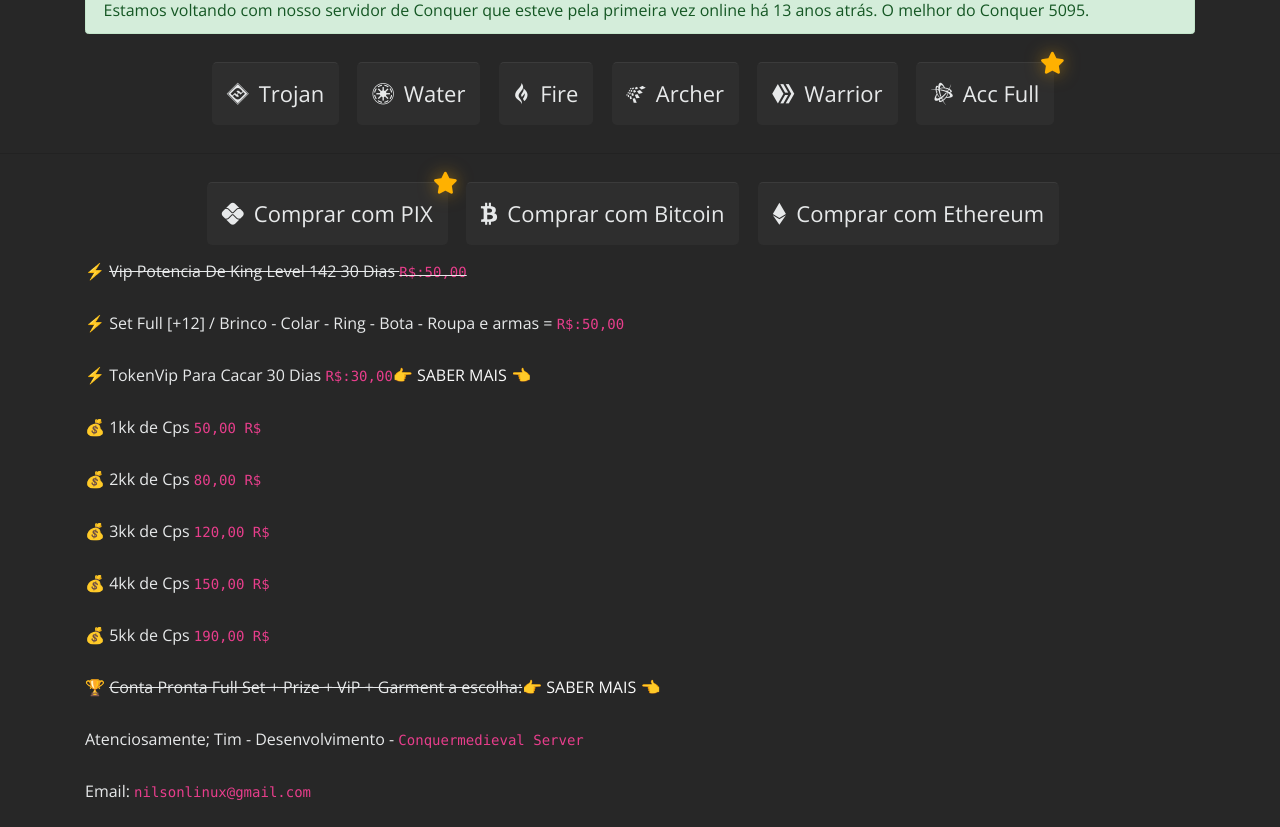
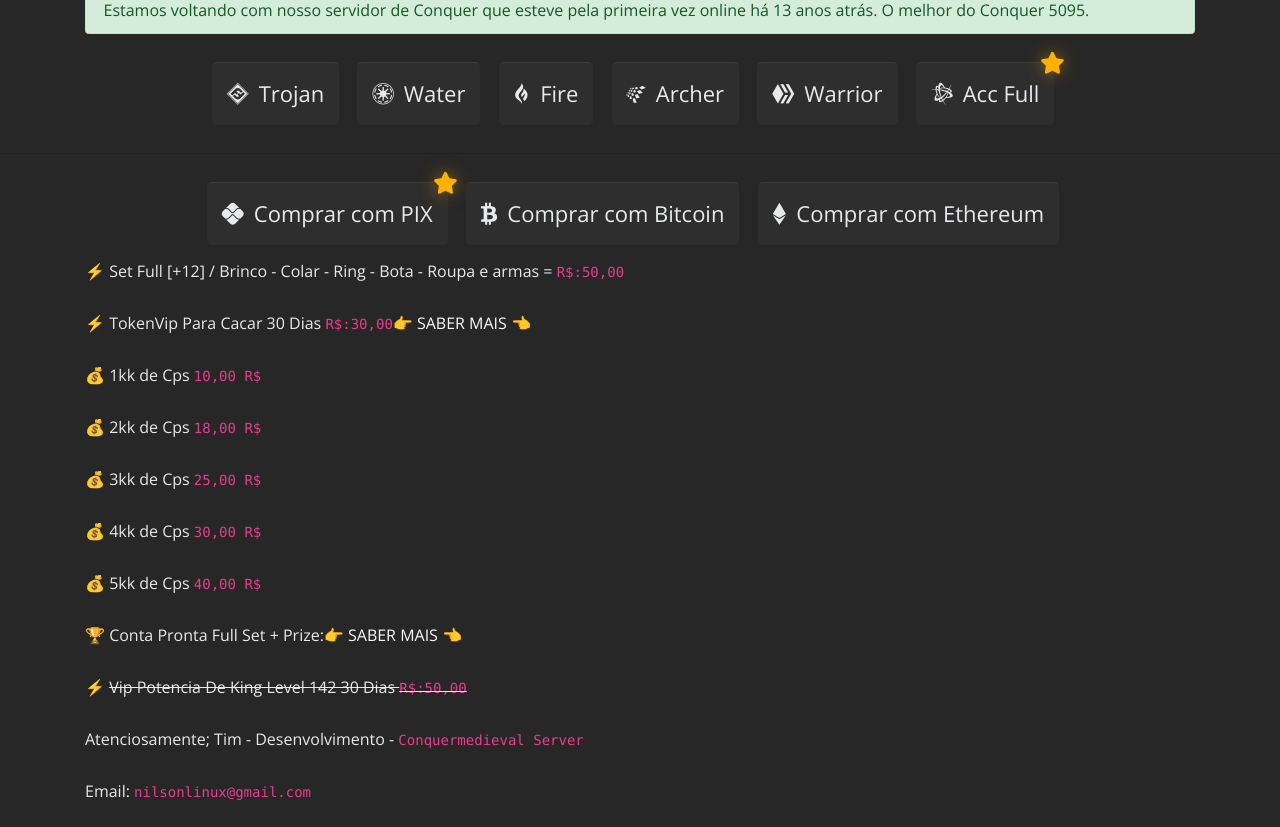
Before and after one commit to conquermedieval/conquermedieval.github.io, a Jekyll site: the page built from loja_online.html, in a window 1280 px wide and 900 px high, scrolled down 309 px, cut to the strip 0-827 px from the top of the window. Built offline with Jekyll 4.4.1, drawn with Linux system fonts in a browser that asks for light colours.

Commit message:
Update loja_online.html

```diff
--- a/loja_online.html
+++ b/loja_online.html
@@ -47,16 +47,15 @@
         </div>
             </a>
 
-        ⚡ <s>Vip Potencia De King Level 142 30 Dias <code>R$:50,00</code></s></p>
         ⚡ Set Full [+12] / Brinco - Colar - Ring - Bota - Roupa e armas = <code>R$:50,00</code></p>
         ⚡ TokenVip Para Cacar 30 Dias <code>R$:30,00</code><a href="https://conquermedieval.atlassian.net/servicedesk/customer/portal/4/group/4/create/18" target="_blank">👉 SABER MAIS 👈</a></p>
-        💰 1kk de Cps <code>50,00 R$</code></p>
-        💰 2kk de Cps <code>80,00 R$</code></p>
-        💰 3kk de Cps <code>120,00 R$</code></p>
-        💰 4kk de Cps <code>150,00 R$</code></p>
-        💰 5kk de Cps <code>190,00 R$</code></p>
-        🏆 <s>Conta Pronta Full Set + Prize + ViP + Garment a escolha:</s><a href="https://api.whatsapp.com/send/?phone=5598999852694&text=Gostaria+de+receber+mais+detalhes+da+ContaFull" target="_blank">👉 SABER MAIS 👈</a></p>
-
+        💰 1kk de Cps <code>10,00 R$</code></p>
+        💰 2kk de Cps <code>18,00 R$</code></p>
+        💰 3kk de Cps <code>25,00 R$</code></p>
+        💰 4kk de Cps <code>30,00 R$</code></p>
+        💰 5kk de Cps <code>40,00 R$</code></p>
+        🏆 Conta Pronta Full Set + Prize:</s><a href="https://api.whatsapp.com/send/?phone=5598999852694&text=Gostaria+de+receber+mais+detalhes+da+ContaFull" target="_blank">👉 SABER MAIS 👈</a></p>
+        ⚡ <s>Vip Potencia De King Level 142 30 Dias <code>R$:50,00</code></s></p>
 Atenciosamente; Tim - Desenvolvimento - <code>Conquermedieval Server</code></p>
 Email: <code>nilsonlinux@gmail.com</code></p>
 </p>
```
